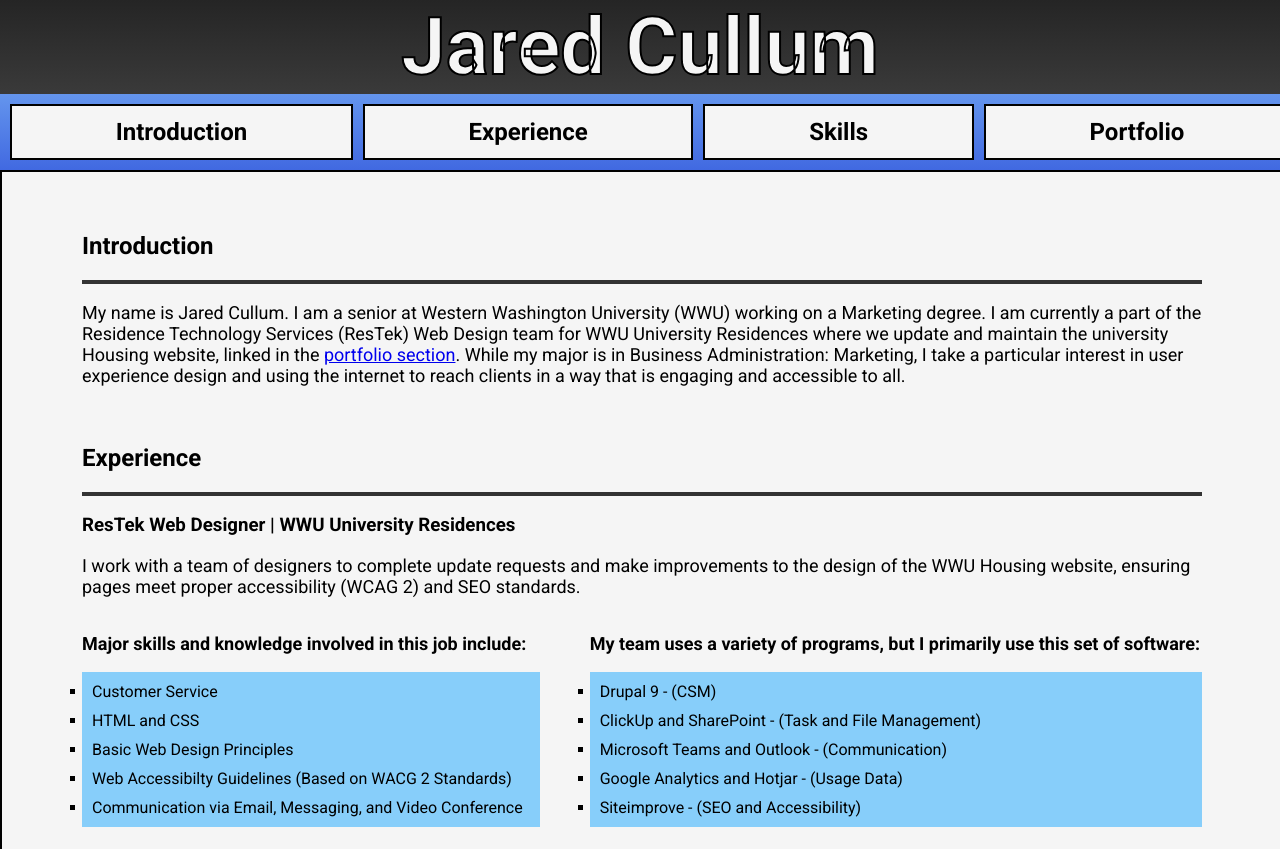
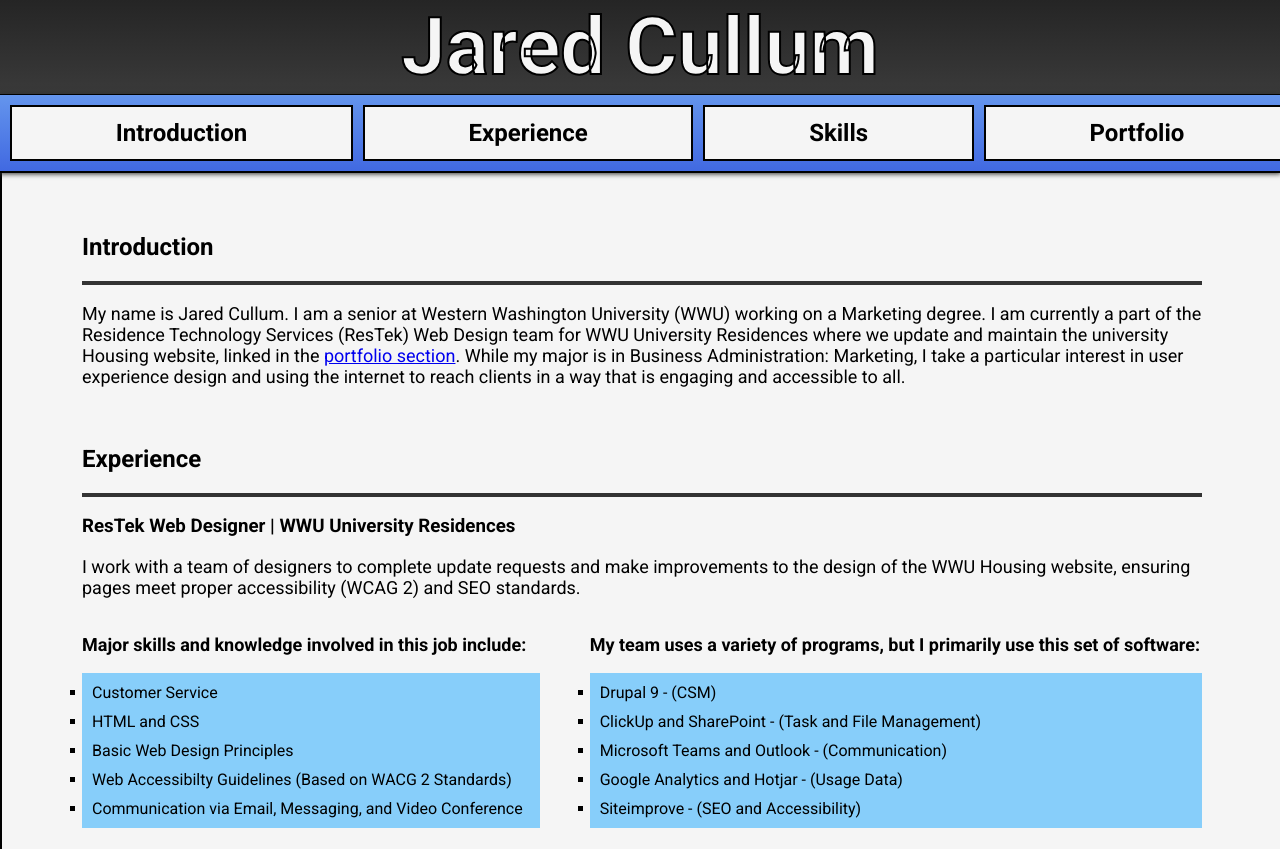
Before and after one commit to Space1999/Final-Project, a plain HTML site: page index.html in a window 1280 px wide. Shown: the top 849 px of the page. Drawn offline with Linux system fonts and the light colour scheme.

Commit message:
Box Shadows and Borders

```diff
--- a/style.css
+++ b/style.css
@@ -24,7 +24,9 @@ h1{
 #sticky-nav{
     background-color: royalblue;
     background-image: linear-gradient(cornflowerblue,royalblue);
+    border-top: 1px solid black;
     border-bottom: 2px solid black;
+    box-shadow: 0px 0px 5px 1px #333;
     position: sticky;
     top: 0px;
     margin: 0px;
@@ -66,6 +68,7 @@ main{
     border-right: 2px solid black;
     background-color: whitesmoke;
     color: black;
+    box-shadow: 0px 0px 5px 2px #333;
 }
 section{
     margin: auto 5rem;
```
